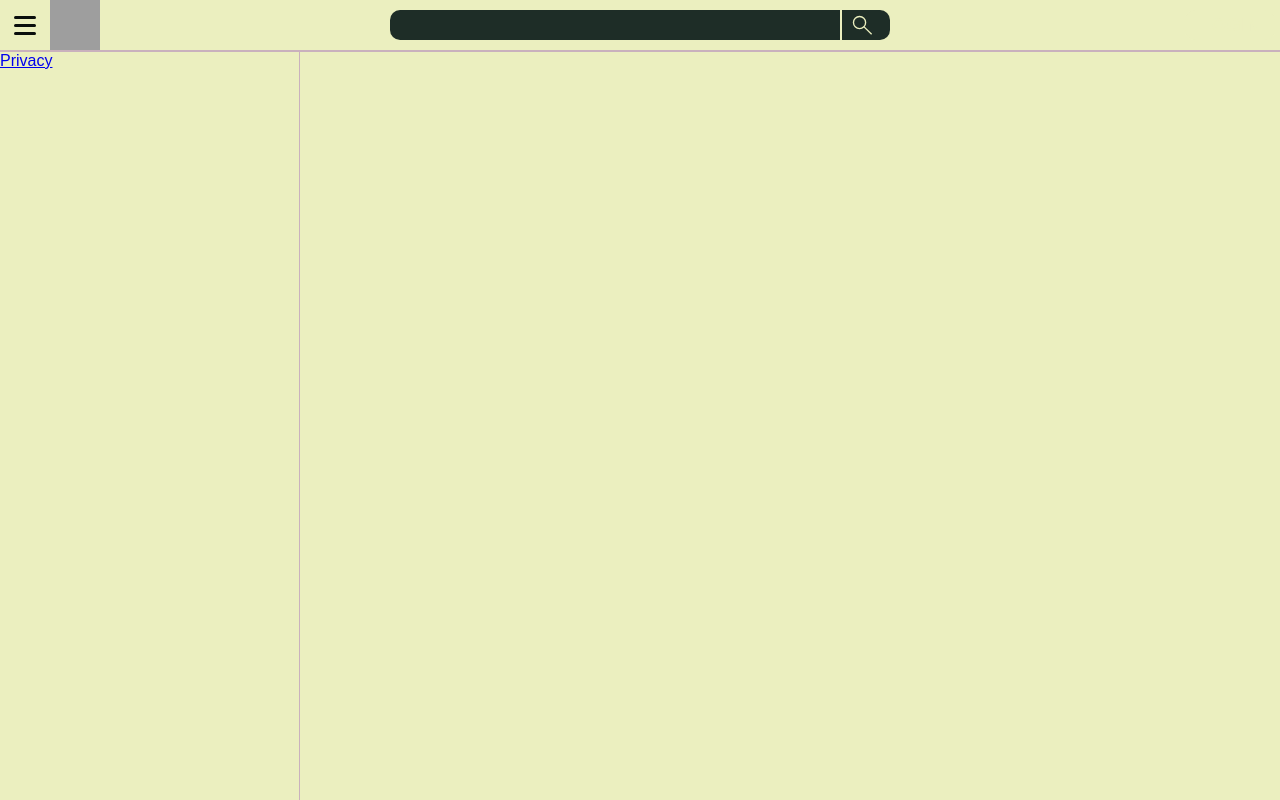
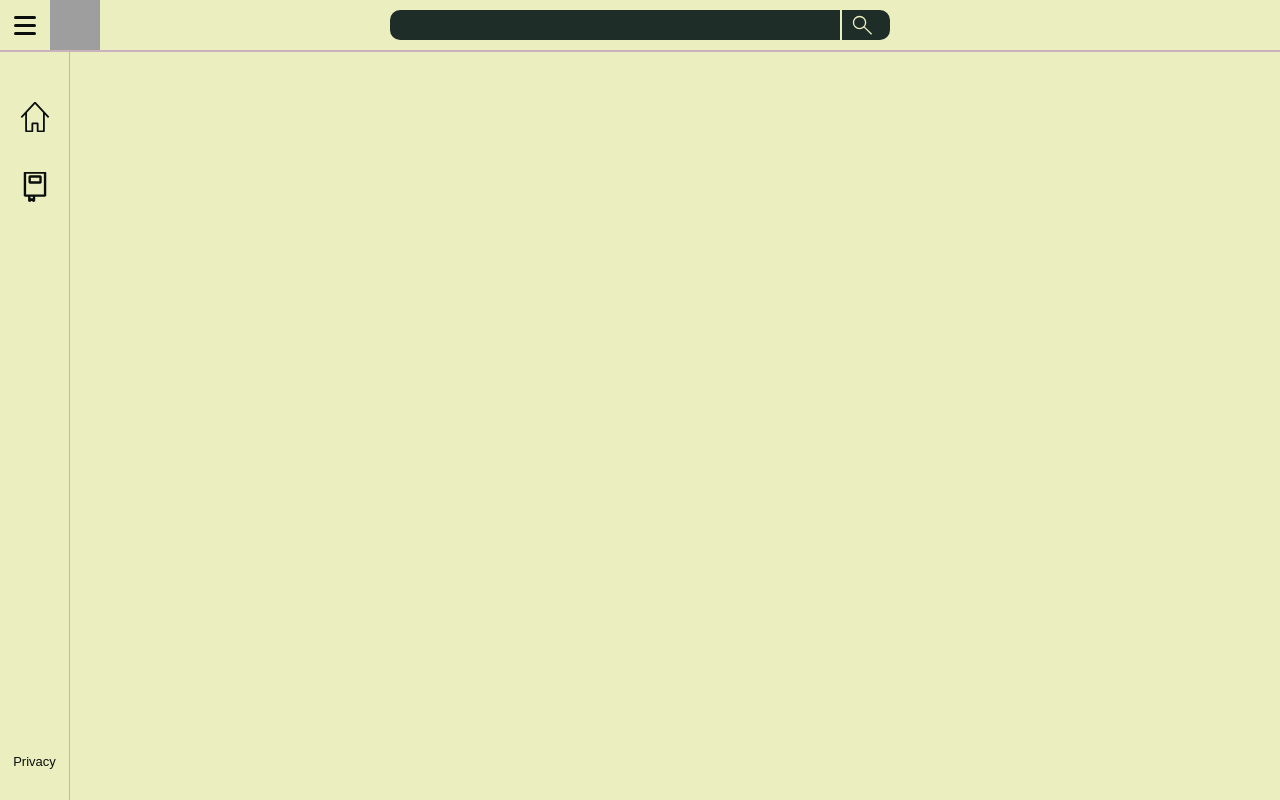
Before and after one commit to SunaaRisu/Paipe, a Vue app: page / in a window 1280 px wide. Built offline with nearby package versions, Linux system fonts and the light colour scheme; grey boxes are pictures that could not be loaded.

Commit message:
side menu home and libary btn

```diff
--- a/src/components/generally/sideMenu.vue
+++ b/src/components/generally/sideMenu.vue
@@ -4,14 +4,59 @@
 
 <template>
     <nav v-show="this.$store.state.viewData.sideMenu">
-        <a href="https://sunaarisu.de/privacy">Privacy</a>
+        <div id="navBtns">
+            <div id="homeBtnLogo" class="sideMenuBtn">
+                <svg width="30" height="30" viewBox="0 0 95 100" fill="none" xmlns="http://www.w3.org/2000/svg">
+                <path d="M17.7986 34.64V98H38.6528V71.12H56.3472V98H77.2014V34.64M2 51.28L47.5 2L93 51.28" stroke="var(--color-text)" stroke-width="6" stroke-linejoin="bevel"/>
+                </svg>
+            </div>
+            <div id="libaryBtnLogo" class="sideMenuBtn">
+                <svg width="30" height="30" viewBox="0 0 54 76" fill="none" xmlns="http://www.w3.org/2000/svg">
+                <path d="M12.5 60H1.5V1.5H52.5V60H24.5M12.5 60V74L18.5 68.5L24.5 74V60M12.5 60H24.5M13.5 11.5H41V26.5H13.5V11.5Z" stroke="var(--color-text)" stroke-width="6" stroke-linejoin="bevel"/>
+                </svg>
+            </div>
+            <div id="notificationBtnLogo" class="sideMenuBtn"></div>
+            <div id="watchHistoryBtnLogo" class="sideMenuBtn"></div>
+        </div>
+        <div id="termAndPrivacy">
+            <a href="https://sunaarisu.de/privacy">Privacy</a>
+        </div>
     </nav>
 </template>
 
 <style scoped>
     nav{
         height: calc(100vh - 52px);
-        width: 300px;
+        width: 70px;
         border-right: 1px solid var(--rs-c-thistle);
+        display: flex;
+        flex-direction: column;
+        align-items: center;
+        justify-content: space-between;
+    }
+    .sideMenuBtn{
+        height: 70px;
+        width: 70px;
+        display: flex;
+        justify-content: center;
+        align-items: center;
+    }
+    #homeBtnLogo{
+        margin-top: 30px;
+    }
+    .sideMenuBtn:hover svg{
+        width: 40px;
+        height: 40px;
+    }
+    .sideMenuBtn:hover svg path{
+        stroke-width: 8px;
+    }
+    #termAndPrivacy{
+        margin-bottom: 30px;
+    }
+    #termAndPrivacy a{
+        color: var(--color-text);
+        font-size: small;
+        text-decoration: none;
     }
 </style>
```
